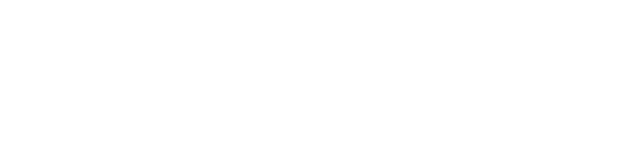
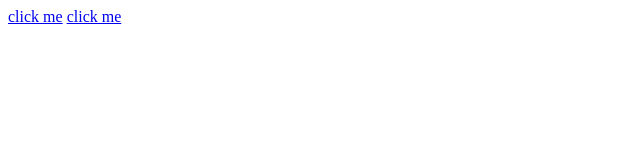
Before and after one commit to repsaj2000/repsaj2000, a plain HTML site: page index.html in a window 1280 px wide. Shown: the whole page, without its empty margins (0-640 px from the left). Drawn offline with Linux system fonts and the light colour scheme.

Commit message:
Update index.html

```diff
--- a/index.html
+++ b/index.html
@@ -1,5 +1,5 @@
 <!DOCTYPE html>
   <html>
-<a href="repsaj2000.github.io/keizerfora.index.html></a>
-<a href="repsaj2000.github.io"></a>
+<a href="repsaj2000.github.io/keizerfora.index.html">click me</a>
+<a href="repsaj2000.github.io/palazzo.index.html">click me</a>
 </html>
```
